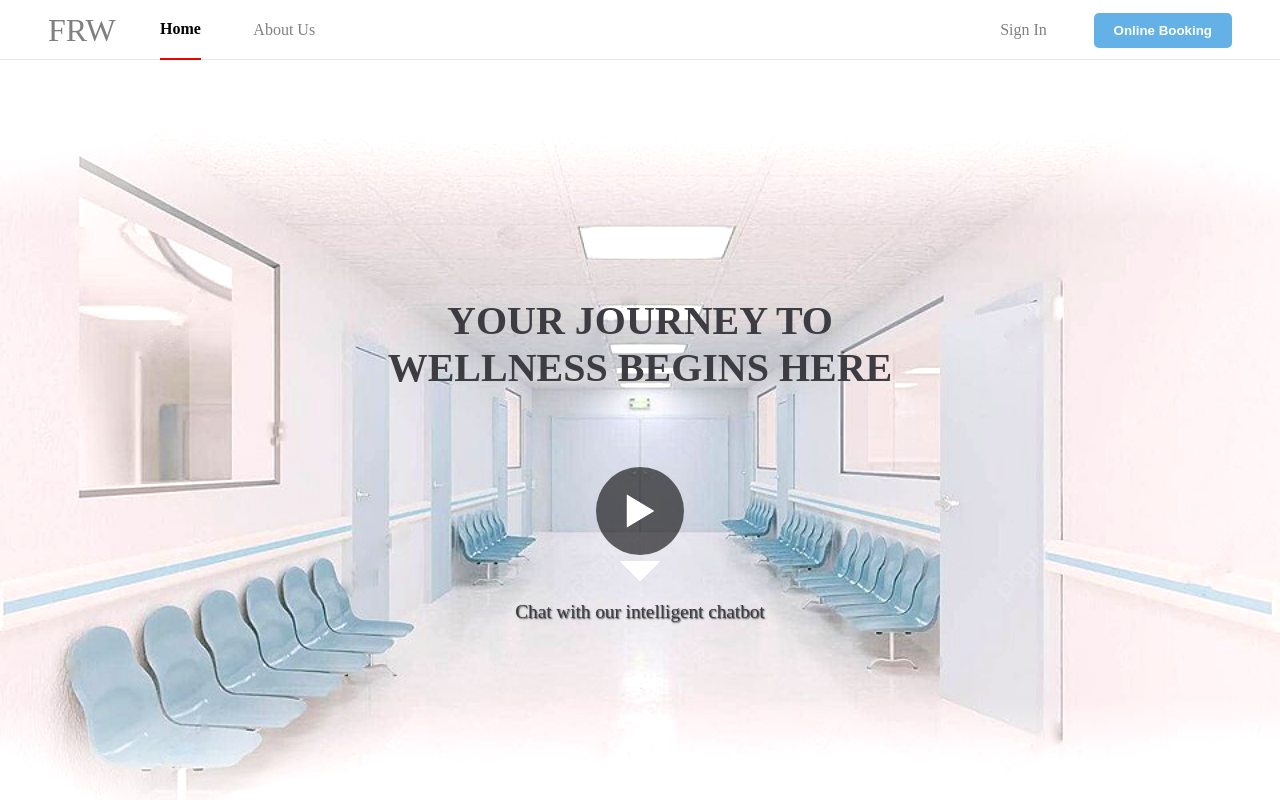
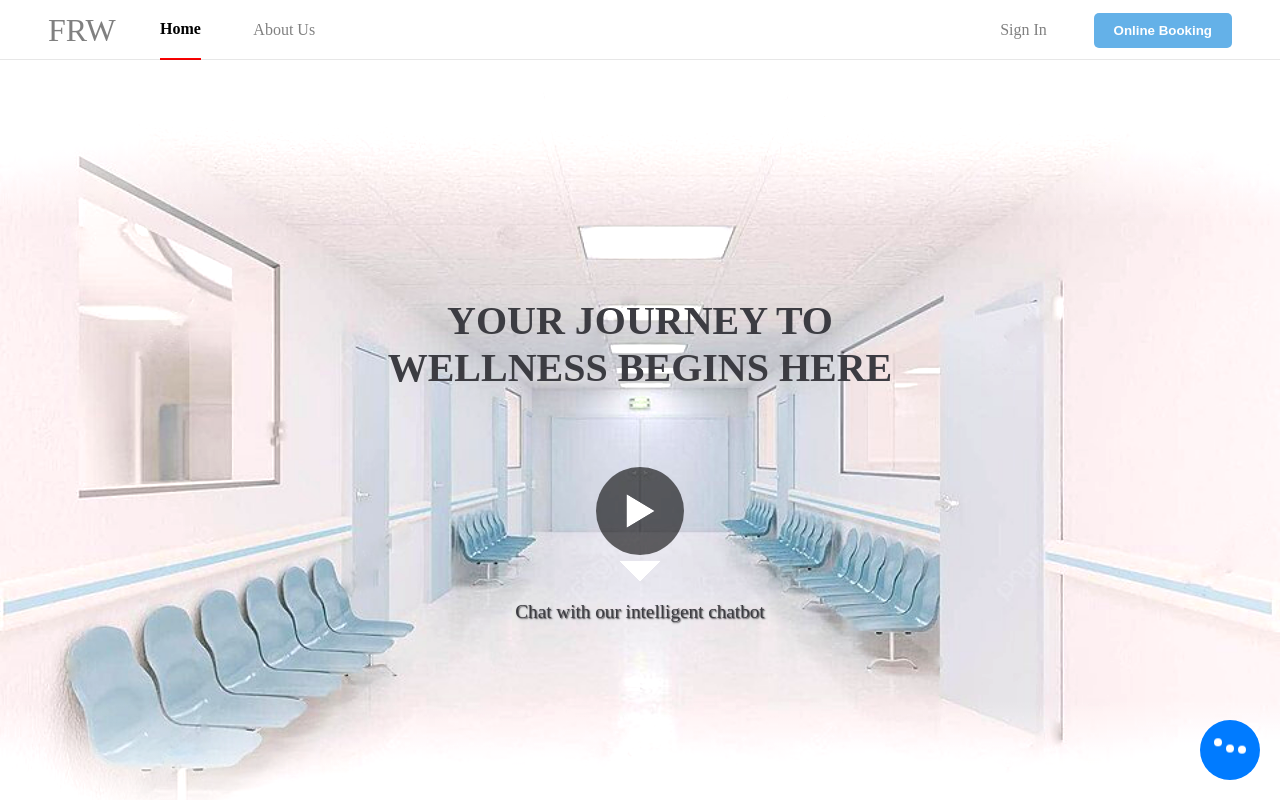
Before and after one commit to preyjk/Double-II, a Vue app in the folder frontend/: page / in a window 1280 px wide. Shown: the top 800 px of the page. Built offline with nearby package versions, Linux system fonts and the light colour scheme; what @fawmi/vue-google-maps would draw is missing.

Commit message:
add new chatbot enter from homepage

```diff
--- a/frontend/package.json
+++ b/frontend/package.json
@@ -13,6 +13,7 @@
     "@vue-leaflet/vue-leaflet": "^0.10.1",
     "axios": "^1.7.3",
     "core-js": "^3.8.3",
+    "deep-chat": "^2.0.1",
     "element-plus": "^2.8.0",
     "install": "^0.13.0",
     "npm": "^10.8.2",
--- a/frontend/src/main.js
+++ b/frontend/src/main.js
@@ -5,7 +5,6 @@ import VueGoogleMaps from "@fawmi/vue-google-maps";
 import ElementPlus from "element-plus";
 import "element-plus/dist/index.css";
 import store from "@/store";
-
 const app = createApp(App);
 
 app
--- a/frontend/src/views/patients/HomePage.vue
+++ b/frontend/src/views/patients/HomePage.vue
@@ -4,7 +4,43 @@
     <div class="container_banner">
       <BannerComponent class="banner"></BannerComponent>
     </div>
-    <div class="main_content"></div>
+
+    <!-- Chat Container -->
+    <div class="chat-container">
+      <!-- Chat Icon -->
+      <div v-show="!chatOpen" @click="toggleChat" class="chat-icon">
+        <div class="dot"></div>
+        <div class="dot"></div>
+        <div class="dot"></div>
+      </div>
+
+      <!-- Chat Window -->
+      <transition name="fade">
+        <div class="chat-window" v-show="chatOpen">
+          <div class="chat-header">
+            <span>Customer Support</span>
+            <button class="close-btn" @click="toggleChat">×</button>
+          </div>
+          <div class="chat-body">
+            <!-- Deep Chat Component with Intro Panel -->
+            <deep-chat style="border: none; width: 330px; height: 420px;" id="chat-element" :connect="chatConnect">
+              <div style="display: none;">
+                <div class="custom-button">
+                  <div class="custom-button-text">"I want to book a doctor"</div>
+                </div>
+                <div class="custom-button" style="margin-top: 15px;">
+                  <div class="custom-button-text">"Give me clinic list"</div>
+                </div>
+                <div class="custom-button" style="margin-top: 15px;">
+                  <div class="custom-button-text">"I'm sick"</div>
+                </div>
+              </div>
+            </deep-chat>
+          </div>
+        </div>
+      </transition>
+    </div>
+
     <FooterComponent class="container_footer"></FooterComponent>
   </div>
 </template>
@@ -13,11 +49,88 @@
 import HeaderComponent from "@/components/patients/HeaderComponent.vue";
 import FooterComponent from "@/components/patients/FooterComponent.vue";
 import BannerComponent from "@/components/patients/BannerComponent.vue";
+import 'deep-chat';
+
 export default {
   components: {
     HeaderComponent,
     FooterComponent,
     BannerComponent,
+  },
+  data() {
+    return {
+      chatOpen: false, // Controls chat window visibility
+      sessionId: null, // Track session ID for the chat
+      chatConnect: {
+        handler: async (body, signals) => {
+          try {
+            const prompt = body.messages[0]?.text || '';
+            const sessionId = this.sessionId || null;
+
+            const response = await fetch('https://api.gpbooking.icu/chatbot/', {
+              method: 'POST',
+              headers: {
+                'Content-Type': 'application/json',
+              },
+              body: JSON.stringify({ prompt, sessionId }),
+            });
+
+            const data = await response.json();
+
+            if (response.ok) {
+              this.sessionId = data.sessionId;
+              signals.onResponse({ text: data.response });
+            } else {
+              throw new Error(data.error || 'Unknown error');
+            }
+          } catch (error) {
+            console.error('Error during API request:', error);
+            signals.onResponse({ error: 'Error communicating with the server' });
+          }
+        },
+      },
+    };
+  },
+  mounted() {
+    const chatElementRef = document.getElementById('chat-element');
+
+    chatElementRef.htmlClassUtilities = {
+      'custom-button': {
+        events: {
+          click: (event) => {
+            const text = event.target.children[0].innerText;
+            chatElementRef.submitUserMessage(text.substring(1, text.length - 1));
+          },
+        },
+        styles: {
+          default: {
+            backgroundColor: '#f2f2f2',
+            borderRadius: '10px',
+            padding: '10px',
+            cursor: 'pointer',
+            textAlign: 'center',
+          },
+          hover: {
+            backgroundColor: '#ebebeb',
+          },
+          click: {
+            backgroundColor: '#e4e4e4',
+          },
+        },
+      },
+      'custom-button-text': {
+        styles: {
+          default: {
+            pointerEvents: 'none',
+          },
+        },
+      },
+    };
+  },
+  methods: {
+    toggleChat() {
+      this.chatOpen = !this.chatOpen;
+    },
   },
 };
 </script>
@@ -31,25 +144,12 @@ export default {
   align-items: center;
 }
 
-.container_header {
+.container_header,
+.container_footer {
   display: flex;
   width: 100%;
   align-items: center;
-}
-.container_footer {
-  display: flex;
-  width: 100%;
   justify-content: center;
-  align-items: center;
-}
-.main_content {
-  width: 100%;
-  padding: 50px 200px;
-}
-
-.nav {
-  width: 100%;
-  background-color: white;
 }
 
 .container_banner {
@@ -63,9 +163,106 @@ export default {
   background-color: rgb(231, 228, 228);
 }
 
-.container_banner .search {
-  width: 30%;
-  height: 350px;
-  background-color: bisque;
+.chat-container {
+  position: fixed;
+  bottom: 20px;
+  right: 20px;
+  display: flex;
+  flex-direction: column;
+  align-items: flex-end;
+}
+
+.chat-icon {
+  width: 60px;
+  height: 60px;
+  background-color: #007bff;
+  border-radius: 50%;
+  display: flex;
+  align-items: center;
+  justify-content: center;
+  cursor: pointer;
+  position: relative;
+}
+
+.dot {
+  width: 8px;
+  height: 8px;
+  background-color: #fff;
+  border-radius: 50%;
+  margin: 0 2px;
+  animation: bounce 1.5s infinite ease-in-out;
+}
+
+.dot:nth-child(1) {
+  animation-delay: 0s;
+}
+
+.dot:nth-child(2) {
+  animation-delay: 0.3s;
+}
+
+.dot:nth-child(3) {
+  animation-delay: 0.6s;
+}
+
+@keyframes bounce {
+
+  0%,
+  100% {
+    transform: translateY(0);
+  }
+
+  50% {
+    transform: translateY(-10px);
+  }
+}
+
+/* Chat Window */
+.chat-window {
+  width: 350px;
+  height: 500px;
+  background-color: #fff;
+  border-radius: 10px;
+  box-shadow: 0 4px 12px rgba(0, 0, 0, 0.1);
+  display: flex;
+  flex-direction: column;
+  overflow: hidden;
+  position: fixed;
+  bottom: 80px;
+  right: 20px;
+}
+
+.chat-header {
+  background-color: #007bff;
+  color: white;
+  padding: 10px;
+  display: flex;
+  justify-content: space-between;
+  align-items: center;
+}
+
+.close-btn {
+  background: none;
+  border: none;
+  color: white;
+  font-size: 20px;
+  cursor: pointer;
+}
+
+.chat-body {
+  flex: 1;
+  padding: 10px;
+  overflow-y: auto;
+}
+
+/* Transition Animation */
+.fade-enter-active,
+.fade-leave-active {
+  transition: opacity 0.5s;
+}
+
+.fade-enter,
+.fade-leave-to {
+  opacity: 0;
 }
 </style>
```
Also changed, not shown: 1 other file (tests, documents, lock files or other folders).
